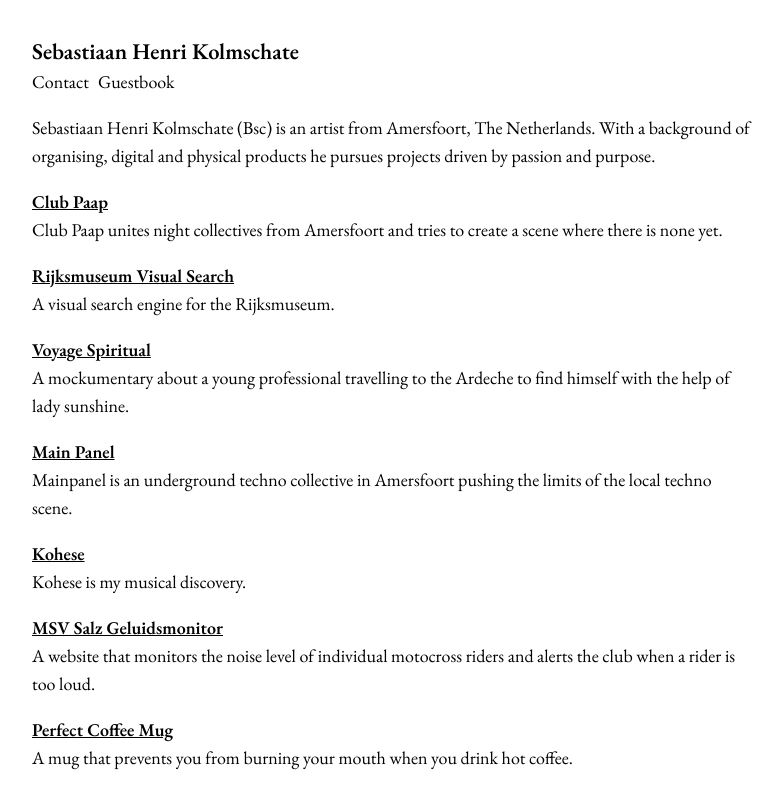
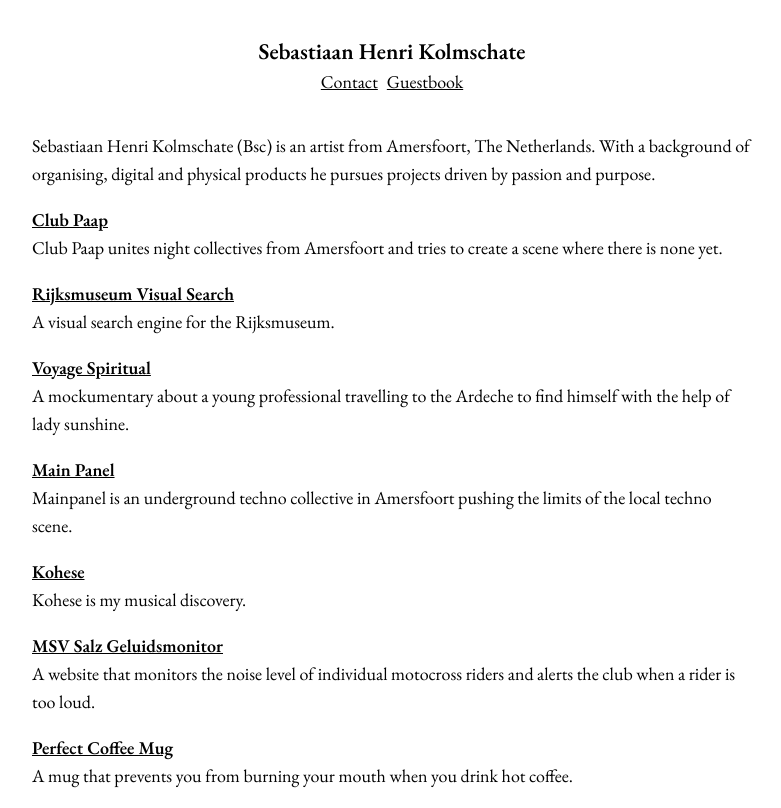
Before and after one commit to sebastiaankolmschateq42/portfolio, a Next.js app: page / in a window 1280 px wide. Shown: the whole page, without its empty margins (248-1029 px from the left). Built offline with nearby package versions, Linux system fonts and the light colour scheme.

Commit message:
style: enhance layout and navigation component
Updated the layout spacing in the RootLayout component for improved visual consistency. Adjusted the Home component's margin and modified the Navigation component to use a dynamic list for navigation links, enhancing maintainability and flexibility.

```diff
--- a/app/components/Navigation.tsx
+++ b/app/components/Navigation.tsx
@@ -1,19 +1,20 @@
+import { site } from "@/lib/navigation";
 import Link from "next/link";
+import type { NavItem } from "@/lib/navigation";
 
 export default function Navigation() {
   return (
-    <nav className="flex flex-col justify-between items-left pt-8">
+    <nav className="flex flex-col justify-between items-center pt-8">
       <Link href="/" className="text-xl font-semibold">
         Sebastiaan Henri Kolmschate
       </Link>
-      <ul className="flex flex-row gap-2">
-        <li>
-          <Link href="/contact">Contact</Link>
-        </li>
-        <li>
-          <Link href="/guestbook">Guestbook</Link>
-        </li>
-      </ul>
+      <div className="flex flex-row gap-2">
+        {site.nav.map((item: NavItem) => (
+          <Link className="underline" key={item.href} href={item.href}>
+            {item.label}
+          </Link>
+        ))}
+      </div>
     </nav>
   );
 }
--- a/app/layout.tsx
+++ b/app/layout.tsx
@@ -21,7 +21,7 @@
 }>) {
   return (
     <html lang="en" className={`${garamond.className} h-full antialiased text-lg`}>
-      <body className="min-h-full flex flex-col max-w-2xl mx-auto px-4 gap-4">
+      <body className="min-h-full flex flex-col max-w-2xl mx-auto px-4 gap-8">
         <header>
           <Navigation />
         </header>
--- a/app/page.tsx
+++ b/app/page.tsx
@@ -5,7 +5,7 @@
   const projecten = [...portfolio.projects].sort((a, b) => b.date.getTime() - a.date.getTime());
 
   return (
-    <div className="flex flex-col gap-4">
+    <div className="flex flex-col gap-4 mb-4">
       {/* Bio */}
       <section>
         <p>{portfolio.bio}</p>
--- /dev/null
+++ b/lib/navigation.ts
@@ -0,0 +1,23 @@
+import { z } from "zod";
+
+const NavItemSchema = z.object({
+  label: z.string().min(1),
+  href: z.string().min(1),
+});
+
+const SiteSchema = z.object({
+  title: z.string().min(1),
+  nav: z.array(NavItemSchema).min(1),
+});
+
+const rawSite = {
+  title: "Sebastiaan Henri Kolmschate",
+  nav: [
+    { label: "Contact", href: "/contact" },
+    { label: "Guestbook", href: "/guestbook" },
+  ],
+};
+
+export const site = SiteSchema.parse(rawSite);
+export type Site = z.infer<typeof SiteSchema>;
+export type NavItem = z.infer<typeof NavItemSchema>;
```
